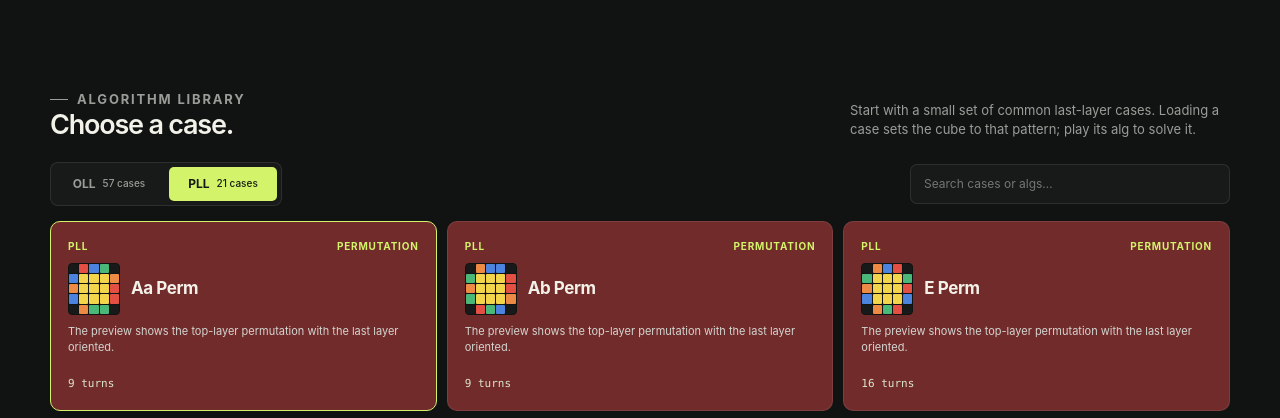
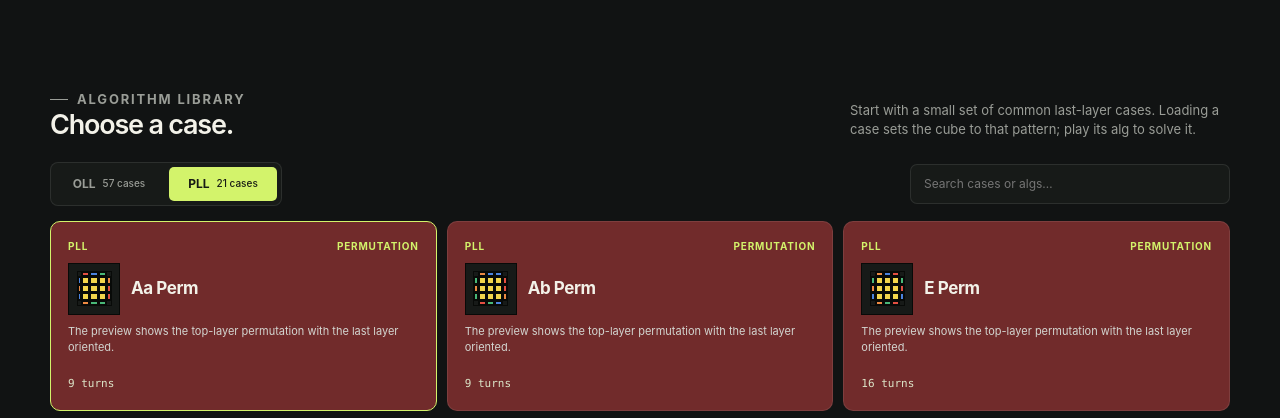
Before and after one commit to siqiwang-murphy/cubing, a plain HTML site: page index.html in a window 1280 px wide. Shown: the part 366-784 px from the top of the page. Drawn offline with Linux system fonts and the light colour scheme.

Commit message:
first page

```diff
--- a/styles.css
+++ b/styles.css
@@ -121,9 +121,9 @@
         h2 { margin: 0; font-size: clamp(25px, 3vw, 34px); font-weight: 620; letter-spacing: -.045em; line-height: 1.12; }
         .case-title-row { display: flex; align-items: center; gap: 12px; }
         .case-title-row h2 { min-width: 0; flex: 1; }
-        .case-title-preview, .case-card-preview { width: 52px; height: 52px; flex: 0 0 52px; }
-        .case-title-preview .case-pattern-grid, .case-card-preview .case-pattern-grid { gap: 1px; border-width: 1px; border-radius: 4px; }
-        .case-title-preview .case-pattern-sticker, .case-card-preview .case-pattern-sticker { border: 0; border-radius: 1px; box-shadow: none; }
+        .case-title-preview, .case-card-preview { width: 52px; height: 52px; flex: 0 0 52px; display: grid; place-items: center; border: 1px solid #080a08; background: #171a18; }
+        .case-title-preview .case-pattern-grid, .case-card-preview .case-pattern-grid { gap: 1px; border-width: 1px; }
+        .case-title-preview .case-pattern-sticker, .case-card-preview .case-pattern-sticker { border-width: 1px; }
         .lesson-description { margin: 13px 0 22px; color: #b7bab3; font-size: 14px; }
         .lesson-tip {
             padding: 14px 15px;
@@ -324,23 +324,23 @@
         .view-label { margin-bottom: 7px; display: flex; align-items: baseline; justify-content: space-between; gap: 8px; }
         .view-label strong { color: var(--ink); font-size: 10px; font-weight: 650; }
         .view-label span { color: var(--muted); font-size: 9px; }
-        .case-pattern-diagram { position: relative; }
+        .case-pattern-diagram { position: relative; display: grid; place-items: center; aspect-ratio: 8 / 7; border: 1px solid #080a08; background: #171a18; }
         .case-pattern-diagram.oll, .case-pattern-diagram.pll { width: 220px; }
         .case-pattern-grid {
-            width: 100%;
+            width: 70%;
+            margin: auto;
             display: grid;
-            grid-template-columns: repeat(5, minmax(0, 1fr));
+            grid-template-columns: .55fr repeat(3, minmax(0, 1fr)) .55fr;
+            grid-template-rows: .55fr repeat(3, minmax(0, 1fr)) .55fr;
             aspect-ratio: 1;
-            gap: 3px;
-            border: 3px solid #101311;
-            border-radius: 6px;
-            background: #101311;
+            gap: 2px;
+            border: 2px solid #080a08;
+            background: #080a08;
             overflow: hidden;
         }
-        .case-pattern-sticker { min-width: 0; border: 1px solid rgba(0,0,0,.4); border-radius: 3px; box-shadow: inset 0 1px 2px rgba(255,255,255,.18); }
-        .case-pattern-sticker.side-sticker { border-radius: 1px; }
+        .case-pattern-sticker { min-width: 0; border: 1px solid #080a08; border-radius: 0; box-shadow: none; }
         .case-pattern-blank { background: #171a18; }
-        .pll-arrows { position: absolute; inset: 0; width: 100%; height: 100%; overflow: visible; pointer-events: none; }
+        .pll-arrows { position: absolute; top: 50%; left: 50%; width: 70%; aspect-ratio: 1; transform: translate(-50%, -50%); overflow: visible; pointer-events: none; }
         .pll-arrow-path { fill: none; stroke: #171a18; stroke-width: .045; stroke-linecap: round; filter: drop-shadow(0 0 1px rgba(255,255,255,.9)); }
         .move-toolbar { display: flex; flex-wrap: wrap; align-items: center; gap: 6px; }
         .toolbar-label { width: 100%; margin-bottom: 3px; color: var(--muted); font-size: 10px; letter-spacing: .1em; text-transform: uppercase; }
```
